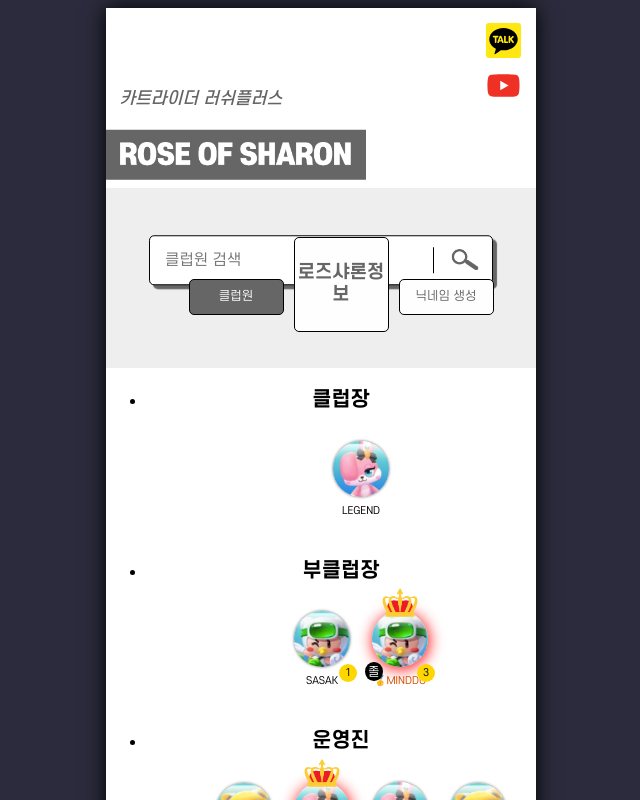
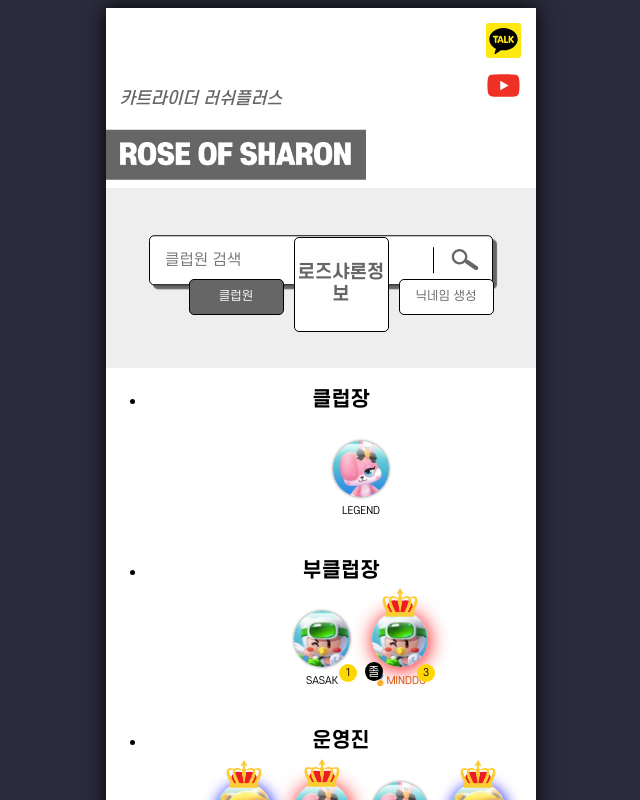
Before and after one commit to tomdevkr93/ros-ranking, a Next.js app: page /member in a window 1280 px wide. Shown: the top 800 px of the page, without its empty margins (327-967 px from the left). Built offline with nearby package versions, Linux system fonts and the light colour scheme; what emotion-reset would draw is missing.

Commit message:
데이터 업데이틍

```diff
--- a/src/components/common/Member.tsx
+++ b/src/components/common/Member.tsx
@@ -90,11 +90,11 @@
   box-shadow: 0px 0px 3px #666666;
 
   &.one {
-    box-shadow: 1px 2px 15px red;
+    box-shadow: 1px 2px 20px red;
   }
 
   &.two {
-    box-shadow: 1px 2px 15px orange;
+    box-shadow: 1px 2px 15px blue;
   }
 `
 
--- a/src/recoil/member/data.ts
+++ b/src/recoil/member/data.ts
@@ -100,7 +100,7 @@
     id: 3,
     name: '바람',
     avatar: AvatarType.DIZNI,
-    entitles: [],
+    entitles: [EntitleType.NUMBER_TWO],
     graduates: [],
     trophys: [
       {
@@ -788,7 +788,7 @@
     id: 40,
     name: 'HARU',
     avatar: AvatarType.UNI,
-    entitles: [],
+    entitles: [EntitleType.NUMBER_TWO],
     graduates: [],
     trophys: [],
     records: [],
@@ -838,7 +838,7 @@
     id: 45,
     name: 'KAIN',
     avatar: AvatarType.DIZNI,
-    entitles: [],
+    entitles: [EntitleType.NUMBER_TWO],
     graduates: [],
     trophys: [],
     records: [],
@@ -898,7 +898,7 @@
     id: 51,
     name: 'ROA',
     avatar: AvatarType.BAZZI,
-    entitles: [],
+    entitles: [EntitleType.NUMBER_TWO],
     graduates: [],
     trophys: [],
     records: [],
@@ -988,7 +988,7 @@
     id: 60,
     name: 'XION',
     avatar: AvatarType.BAZZI,
-    entitles: [],
+    entitles: [EntitleType.NUMBER_TWO],
     graduates: [],
     trophys: [],
     records: [],
```
